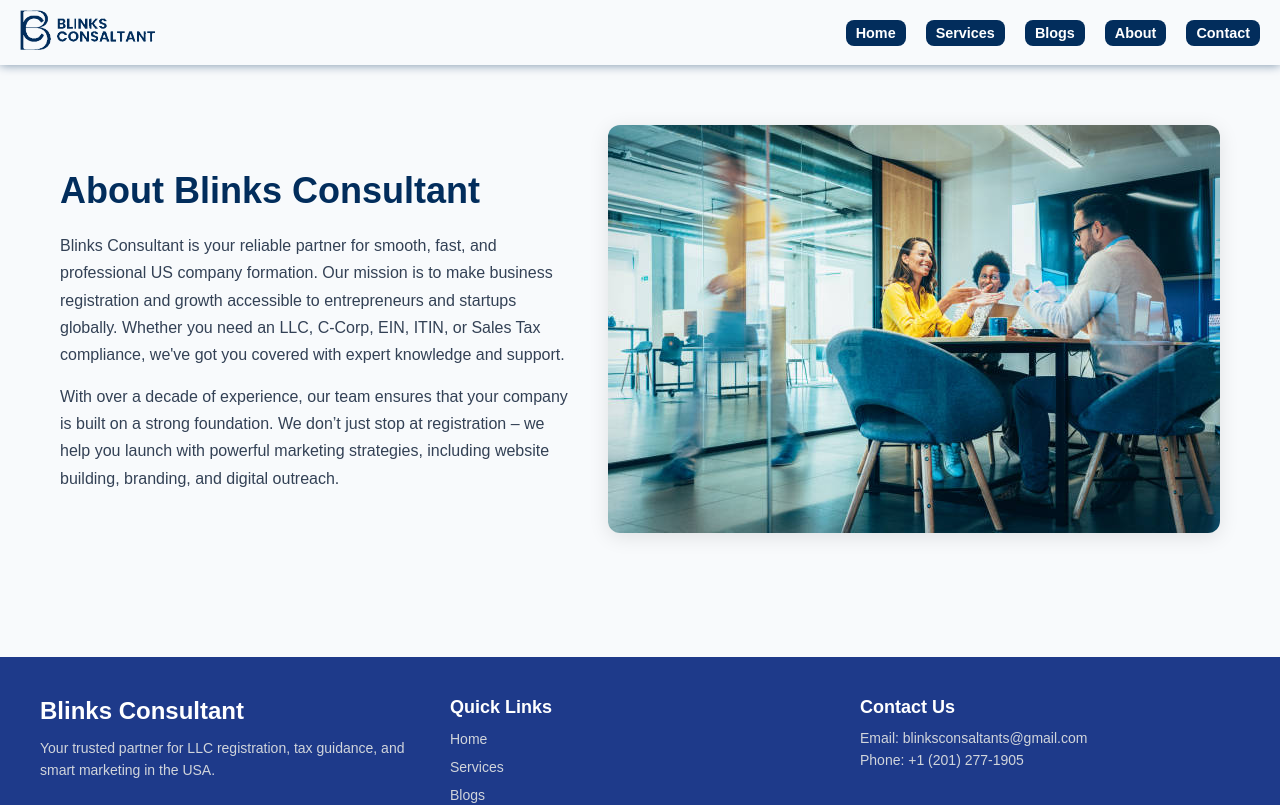
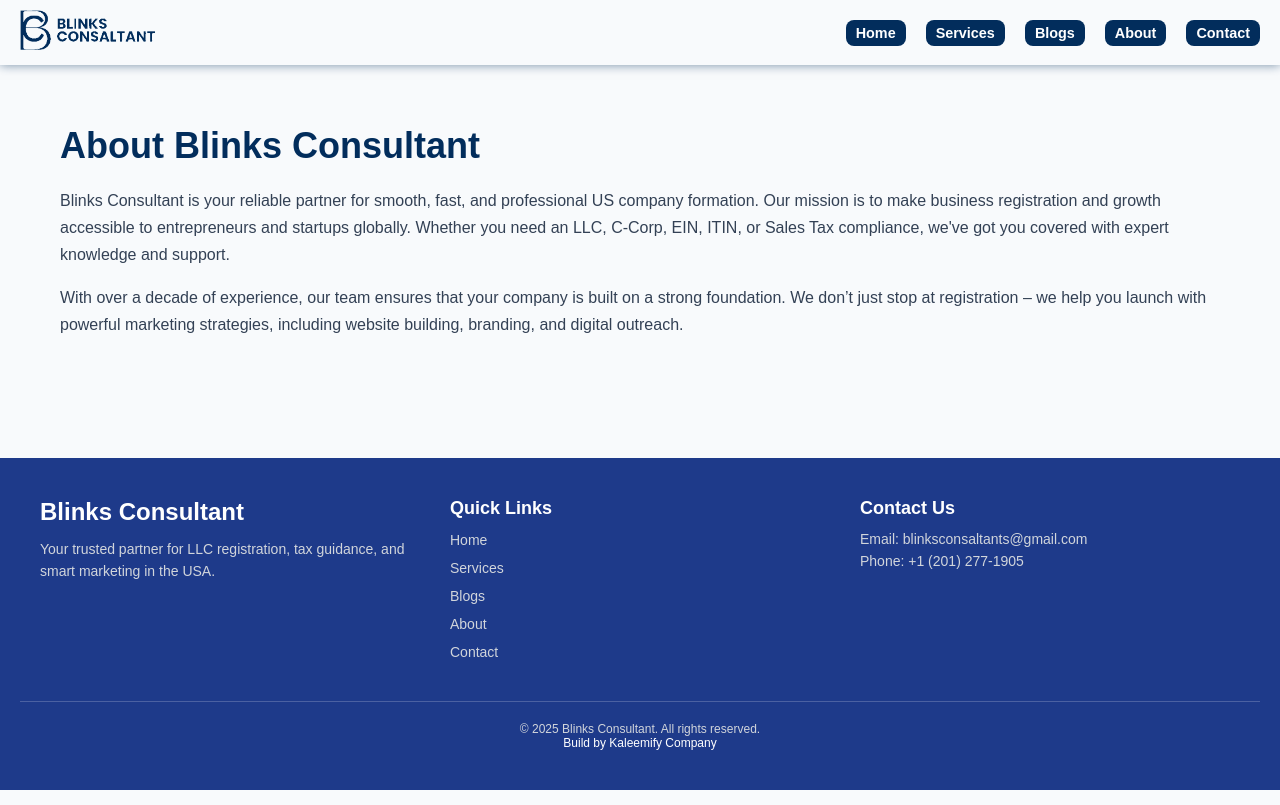
Before and after one commit to Kaleemify/blinks, a React (Vite) app: page /about in a window 1280 px wide. Shown: the top 805 px of the page. Built offline with nearby package versions, Linux system fonts and the light colour scheme.

Commit message:
auto update

```diff
--- a/src/Pages/About/About.jsx
+++ b/src/Pages/About/About.jsx
@@ -17,10 +17,6 @@
             <p style={{ marginTop: '15px' }}>
               With over a decade of experience, our team ensures that your company is built on a strong foundation. We don’t just stop at registration – we help you launch with powerful marketing strategies, including website building, branding, and digital outreach.
             </p>
-          </div>
-
-          <div className="assets/image.png">
-            <img src={about} alt="Blinks Consultant Office" />
           </div>
         </div>
       </div>
--- a/src/Pages/About/about.css
+++ b/src/Pages/About/about.css
@@ -32,7 +32,7 @@
   text-align: center;
 }
 
-.container img {
+.about-image img {
   width: 100%;
   border-radius: 12px;
   box-shadow: 0 4px 20px rgba(0, 0, 0, 0.1);
@@ -43,6 +43,9 @@
     flex-direction: column;
   }
 
+  .about-text  {
+    width: 100%;
+  }
   .about-text h1 {
     font-size: 28px;
   }
```
